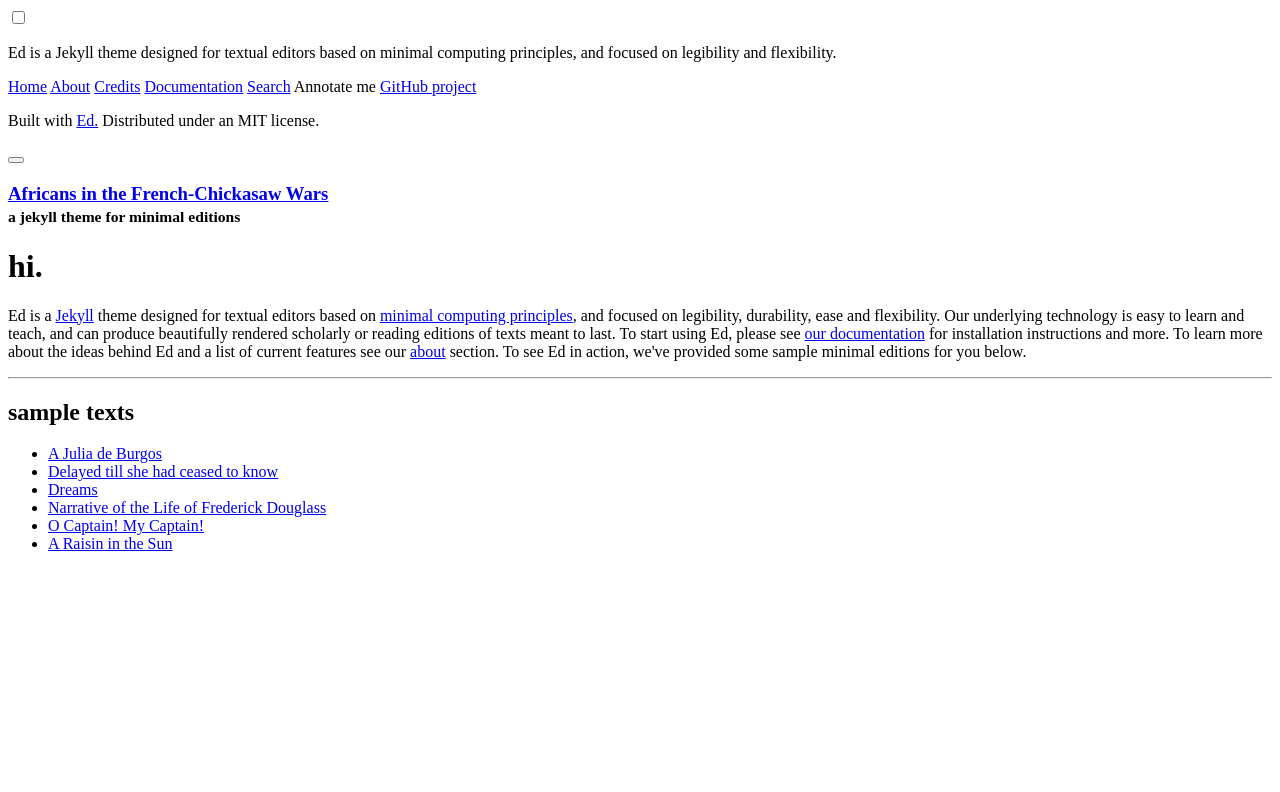
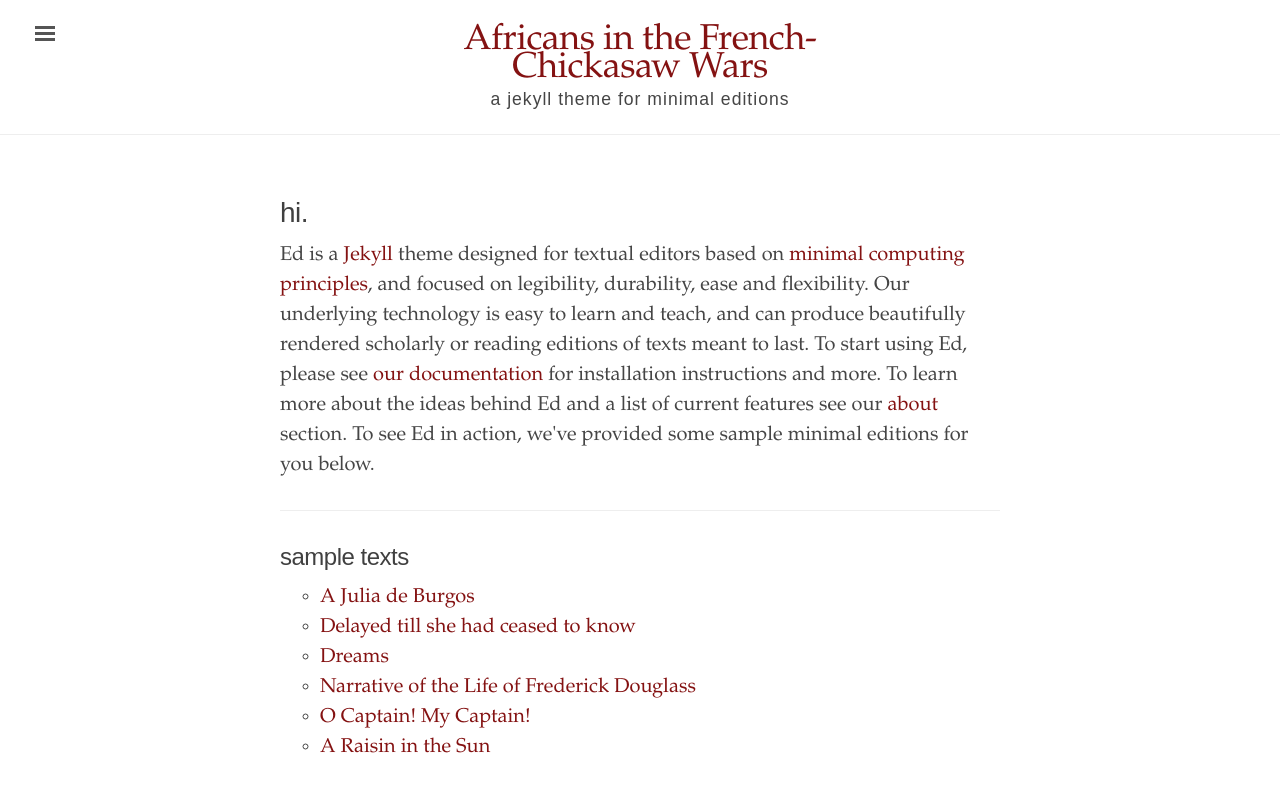
Before and after one commit to obarnard/africansinchickasawwars, a Jekyll site: the page built from index.html, in a window 1280 px wide. Shown: the top 792 px of the page. Built offline with Jekyll 4.4.1, drawn with Linux system fonts in a browser that asks for light colours.

Commit message:
Update base url

```diff
--- a/_config.yml
+++ b/_config.yml
@@ -5,7 +5,7 @@ title:               Africans in the French-Chickasaw Wars
 tagline:             'a jekyll theme for minimal editions'
 description:         'Ed is a Jekyll theme designed for textual editors based on minimal computing principles, and focused on legibility and flexibility.'
 url:                 'http://minicomp.github.io'
-baseurl:             'africansinchickasawwars/'
+baseurl:             '/africansinchickasawwars'
 
 # About/contact
 author:
```
